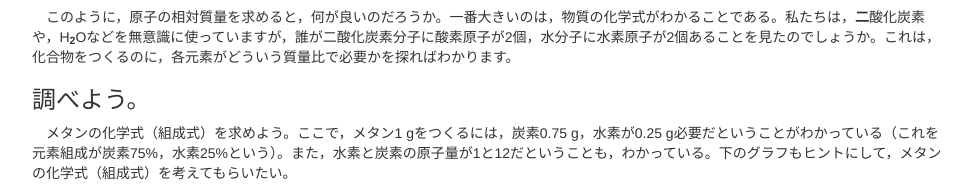
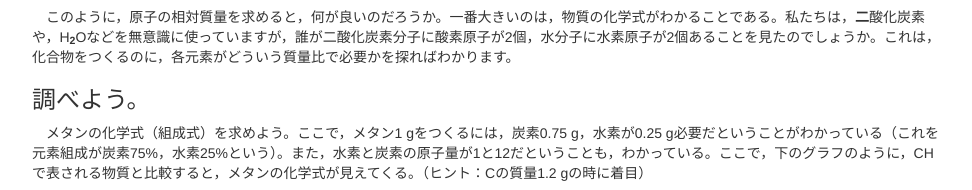
Before and after one commit to jkat10kai/jkat10kai.github.io, a plain HTML site: page htmls/30-pre.html in a window 1280 px wide. Shown: the part 1569-1759 px from the top of the page, without its empty margins (153-1125 px from the left). Drawn offline with nearby package versions, Linux system fonts and the light colour scheme; some packages are replaced by stand-ins of ours.

Commit message:
Update 30-pre.html

```diff
--- a/htmls/30-pre.html
+++ b/htmls/30-pre.html
@@ -399,7 +399,7 @@ summary {
 <p>　このように，原子の相対質量を求めると，何が良いのだろうか。一番大きいのは，物質の化学式がわかることである。私たちは，<strong>二</strong>酸化炭素や，H<sub><strong>2</strong></sub>Oなどを無意識に使っていますが，誰が二酸化炭素分子に酸素原子が2個，水分子に水素原子が2個あることを見たのでしょうか。これは，化合物をつくるのに，各元素がどういう質量比で必要かを探ればわかります。</p>
 <div id="調べよう-1" class="section level3">
 <h3>調べよう。</h3>
-<p>　メタンの化学式（組成式）を求めよう。ここで，メタン1 gをつくるには，炭素0.75 g，水素が0.25 g必要だということがわかっている（これを元素組成が炭素75%，水素25%という）。また，水素と炭素の原子量が1と12だということも，わかっている。下のグラフもヒントにして，メタンの化学式（組成式）を考えてもらいたい。</p>
+<p>　メタンの化学式（組成式）を求めよう。ここで，メタン1 gをつくるには，炭素0.75 g，水素が0.25 g必要だということがわかっている（これを元素組成が炭素75%，水素25%という）。また，水素と炭素の原子量が1と12だということも，わかっている。ここで，下のグラフのように，CHで表される物質と比較すると，メタンの化学式が見えてくる。（ヒント：Cの質量1.2 gの時に着目）</p>
 <iframe src="https://www.geogebra.org/material/iframe/id/hmnza5ad/width/500/height/500" width="500px" height="500px">
 </iframe>
 </div>
```
